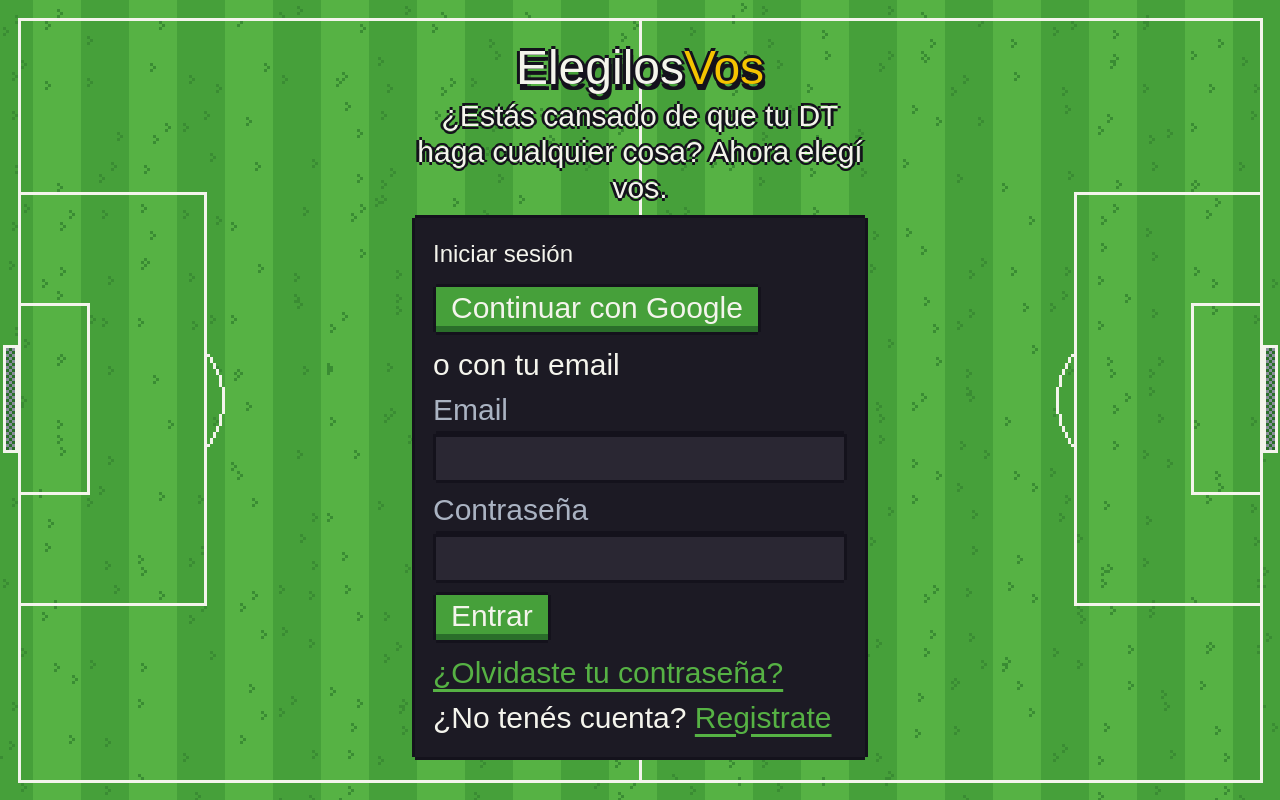
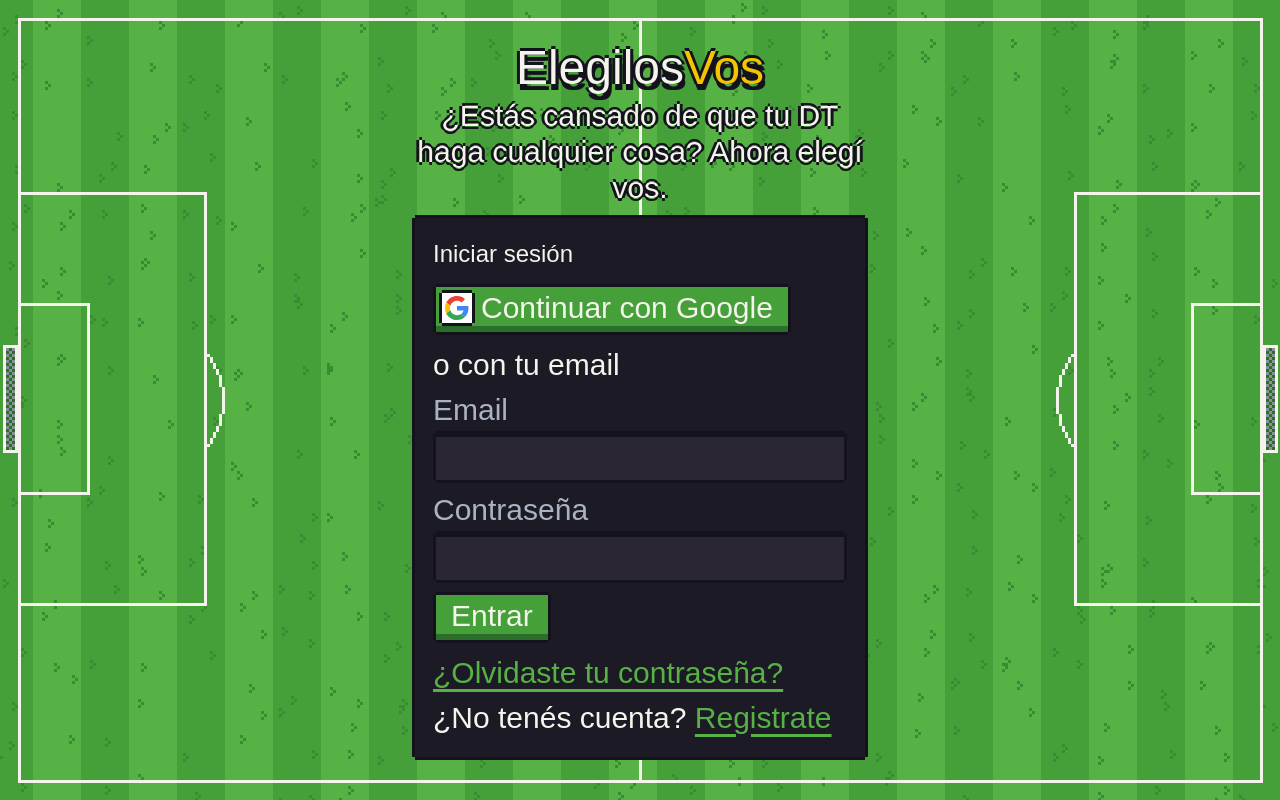
Before and after one commit to SergioDeri/ElegilosVos, a Next.js app: page /login in a window 1280 px wide. Built offline with nearby package versions, Linux system fonts and the light colour scheme; a web font is replaced by a local one.

Commit message:
Botón de Google con la G oficial
La "G" de Google, sin modificar (lo piden sus pautas de marca), en un cuadro
blanco con borde pixel a la izquierda del texto. Vale para login y registro.

```diff
--- /dev/null
+++ b/src/app/(auth)/_componentes/boton-google.module.css
@@ -0,0 +1,26 @@
+/* Botón de Google: la "G" en un cuadro blanco a la izquierda del texto.
+   Medidas en píxeles de arte (--u); el cuadro mide lo mismo que el renglón. */
+.boton {
+  display: inline-flex;
+  align-items: center;
+  gap: calc(3 * var(--u));
+  padding-left: calc(2 * var(--u));
+}
+
+.marco {
+  --borde: var(--color-contorno);
+  display: inline-flex;
+  flex: none;
+  padding: var(--u);
+  background: var(--color-blancoLuz);
+  box-shadow: var(--marco);
+}
+
+/* La "G" es una curva: con su suavizado, no con los bordes duros del pixel art. */
+.logo {
+  display: block;
+  width: calc(8 * var(--u));
+  height: calc(8 * var(--u));
+  shape-rendering: geometricPrecision;
+  image-rendering: auto;
+}
--- a/src/app/(auth)/_componentes/boton-google.tsx
+++ b/src/app/(auth)/_componentes/boton-google.tsx
@@ -3,6 +3,24 @@
 import { useState } from "react";
 import { mensajeDeErrorAuth } from "@/lib/auth/mensajes";
 import { crearClienteNavegador } from "@/lib/supabase/client";
+import estilos from "./boton-google.module.css";
+
+/**
+ * La "G" oficial de Google, sin modificar (lo piden sus pautas de marca): por
+ * eso no se pixela, va con su forma y colores sobre un cuadro blanco.
+ */
+function LogoGoogle() {
+  return (
+    <span className={estilos.marco} aria-hidden>
+      <svg className={estilos.logo} viewBox="0 0 48 48" focusable="false">
+        <path fill="#EA4335" d="M24 9.5c3.54 0 6.71 1.22 9.21 3.6l6.85-6.85C35.9 2.38 30.47 0 24 0 14.62 0 6.51 5.38 2.56 13.22l7.98 6.19C12.43 13.72 17.74 9.5 24 9.5z" />
+        <path fill="#4285F4" d="M46.98 24.55c0-1.57-.15-3.09-.38-4.55H24v9.02h12.94c-.58 2.96-2.26 5.48-4.78 7.18l7.73 6c4.51-4.18 7.09-10.36 7.09-17.65z" />
+        <path fill="#FBBC05" d="M10.53 28.59c-.48-1.45-.76-2.99-.76-4.59s.27-3.14.76-4.59l-7.98-6.19C.92 16.46 0 20.12 0 24c0 3.88.92 7.54 2.56 10.78l7.97-6.19z" />
+        <path fill="#34A853" d="M24 48c6.48 0 11.93-2.13 15.89-5.81l-7.73-6c-2.15 1.45-4.92 2.3-8.16 2.3-6.26 0-11.57-4.22-13.47-9.91l-7.98 6.19C6.51 42.62 14.62 48 24 48z" />
+      </svg>
+    </span>
+  );
+}
 
 /** Registro e inicio de sesión con Google (es lo mismo: si no existe, se crea). */
 export function BotonGoogle({ next }: { next: string }) {
@@ -26,7 +44,8 @@ export function BotonGoogle({ next }: { next: string }) {
 
   return (
     <div>
-      <button type="button" onClick={entrarConGoogle} disabled={cargando}>
+      <button type="button" className={estilos.boton} onClick={entrarConGoogle} disabled={cargando}>
+        <LogoGoogle />
         Continuar con Google
       </button>
       {error && <p role="alert">{error}</p>}
```
